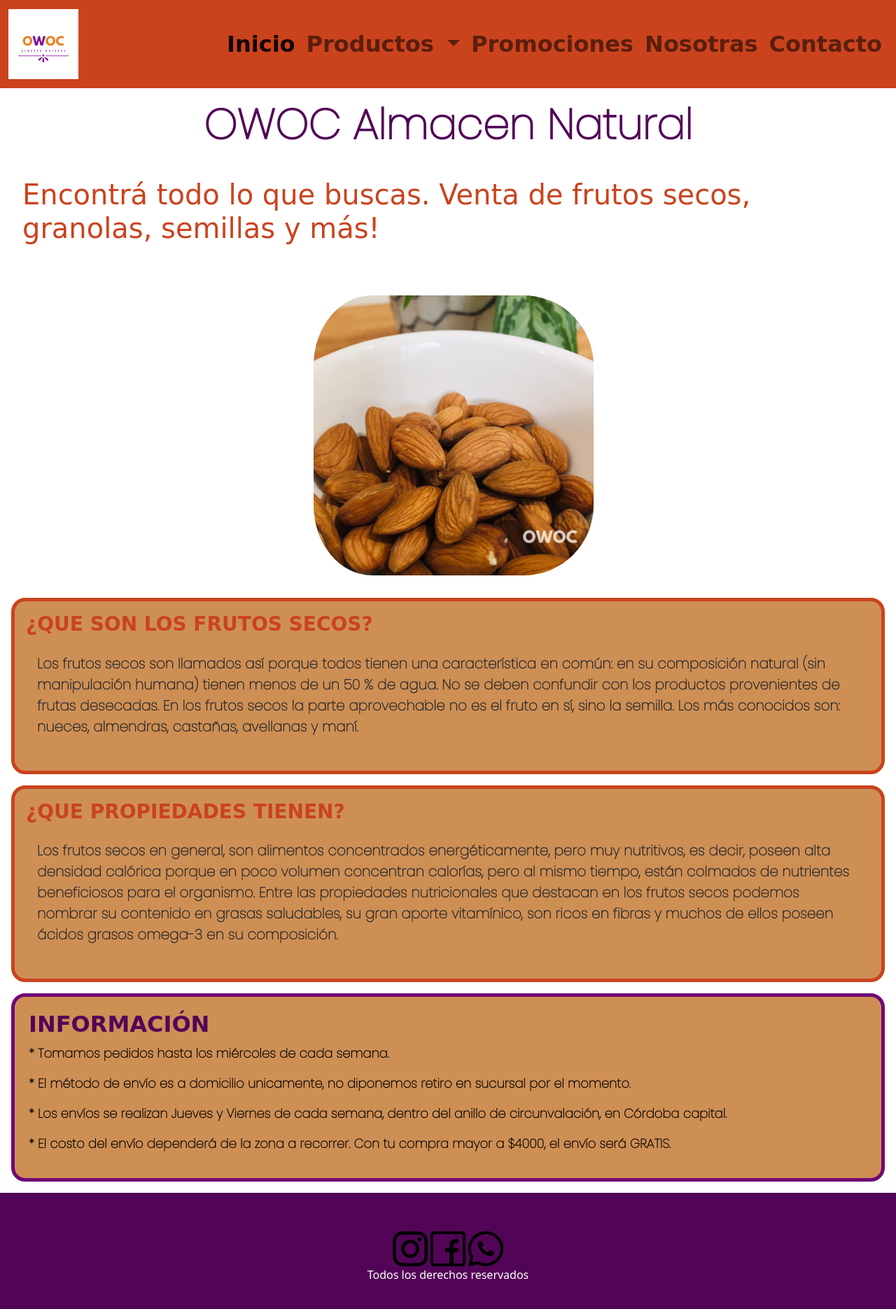
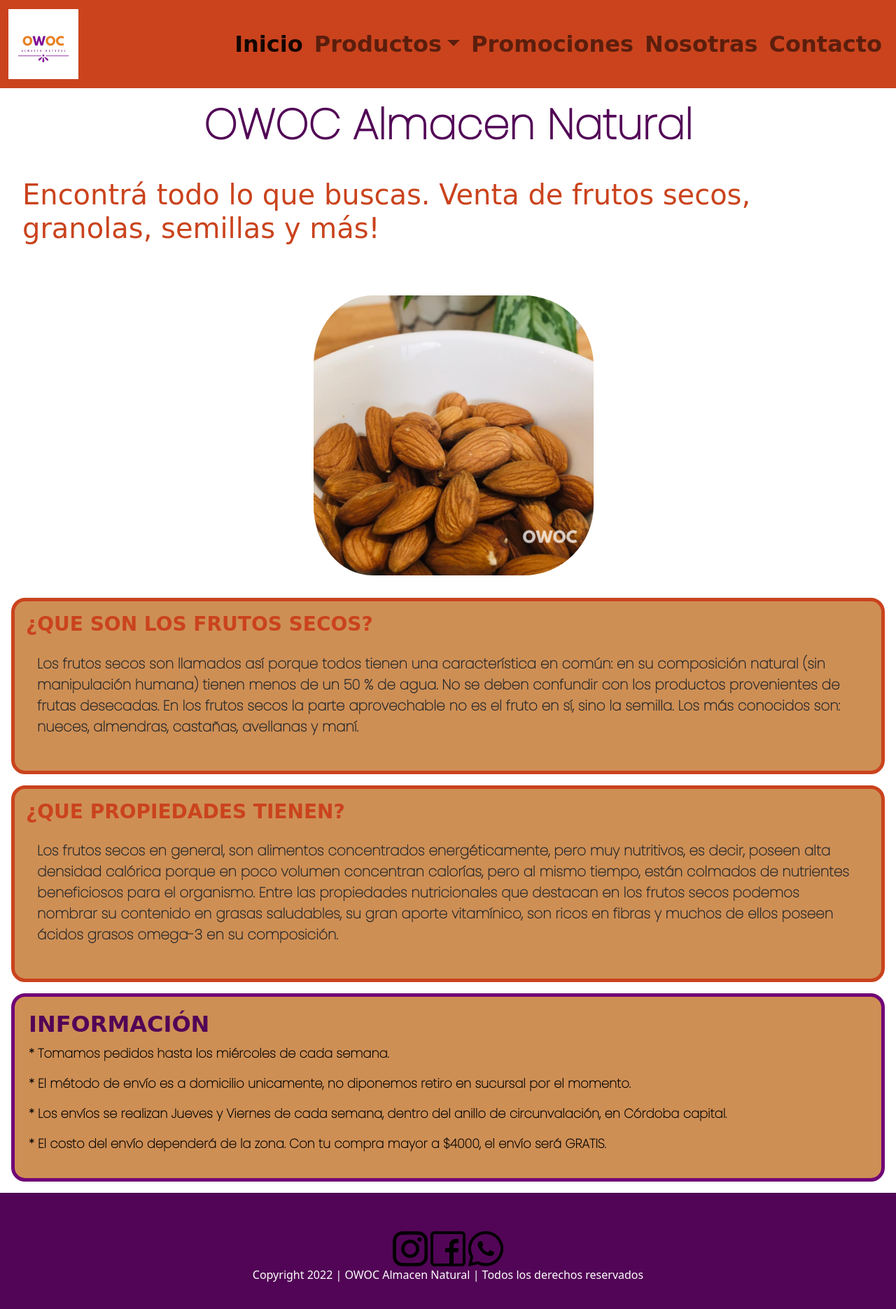
Before and after one commit to CamilaGonzalez03/Proyecto-final-OWOC, a website: page index.html in a window 1280 px wide. Shown: the whole page at 70% size. Drawn offline with nearby package versions, Linux system fonts and the light colour scheme; a web font is replaced by a local one.

Commit message:
cambio footer, agrego imagenes, controlo tabulaciones

```diff
--- a/index.html
+++ b/index.html
@@ -19,7 +19,6 @@
 </head>
 <body>
     <header>
-        <header>
         <nav class="navbar navbar-expand-lg navbar-light navegacion__color">
             <div class="container-fluid">
                 <a class="navbar-brand" href="index.html">
@@ -34,9 +33,7 @@
                             <a class="nav-link active" aria-current="page" href="index.html">Inicio</a>
                         </li>
                         <li class="nav-item dropdown">
-                            <a class="nav-link dropdown-toggle" href="paginas/productos.html" id="navbarDropdownMenuLink" role="button" data-bs-toggle="dropdown" aria-expanded="false">
-                                Productos
-                            </a>
+                            <a class="nav-link dropdown-toggle" href="paginas/productos.html" id="navbarDropdownMenuLink" role="button" data-bs-toggle="dropdown" aria-expanded="false">Productos</a>
                             <ul class="dropdown-menu navegacion__color" aria-labelledby="navbarDropdownMenuLink">
                                 <li><a class="dropdown-item" href="paginas/frutossecos.html">Frutos Secos</a></li>
                                 <li><a class="dropdown-item" href="paginas/frutasdesecadas.html">frutas desecadas</a></li>
@@ -85,7 +82,7 @@
             <p class="informacion__parrafos">* Tomamos pedidos hasta los miércoles de cada semana.</p>
             <p class="informacion__parrafos">* El método de envío es a domicilio unicamente, no diponemos retiro en sucursal por el momento.</p>
             <p class="informacion__parrafos">* Los envíos se realizan Jueves y Viernes de cada semana, dentro del anillo de circunvalación, en Córdoba capital.</p>
-            <p class="informacion__parrafos">* El costo del envío dependerá de la zona a recorrer. Con tu compra mayor a $4000, el envío será GRATIS.</p>
+            <p class="informacion__parrafos">* El costo del envío dependerá de la zona. Con tu compra mayor a $4000, el envío será GRATIS.</p>
         </section>
     </main>
     <footer>
@@ -95,7 +92,7 @@
             <a href="https://api.whatsapp.com/send?phone=543516603425&text=%C2%A1Hola!%20Quiero%20hacer%20un%20pedido..." target="_blank"><img src="recursos/whatsapp 50.png" alt="Logo de Whatsapp"/></a>
         </section>
         <section class="footer__derechos">
-            <p>Todos los derechos reservados</p>
+            <p>Copyright 2022 | OWOC Almacen Natural | Todos los derechos reservados</p>
         </section>
     </footer>
     <script src="https://cdn.jsdelivr.net/npm/bootstrap@5.1.3/dist/js/bootstrap.bundle.min.js" integrity="sha384-ka7Sk0Gln4gmtz2MlQnikT1wXgYsOg+OMhuP+IlRH9sENBO0LRn5q+8nbTov4+1p" crossorigin="anonymous"></script>
--- a/sass/_footer.scss
+++ b/sass/_footer.scss
@@ -2,6 +2,7 @@
     display: flex;
     flex-direction: column;
     align-items: center;
+    text-align: center;
     justify-content: center;
     background-color:$color-footer;
     height: 200px;
@@ -14,9 +15,8 @@
     }
     &__derechos{
         font-family: $font-titulos;
-        font-size: 20px;
+        font-size: 15px;
         font-weight: 600;
-        text-align: center;
         padding-top: 3rem;
     }
 }
--- a/sass/_header.scss
+++ b/sass/_header.scss
@@ -1,11 +1,11 @@
 .navegacion__color{
     background-color: $color-navegacion;
 }
+
 a {
     font-family: $font-subtitulos;
     font-weight: bold;
     font-size: 2rem;
-    color: $color-footer;
 }
 
 .dropdown-item{
--- a/sass/_promociones.scss
+++ b/sass/_promociones.scss
@@ -5,7 +5,7 @@
 .container__promociones {
     font-family: $font-titulos;
     font-weight: 900;
-    font-size: 15px;
+    font-size: 18px;
     text-align: center;
     color:$color-footer;
     margin-top: 2rem;
```
Also changed, not shown: paginas/contacto.html (+2 -4 lines), paginas/frutasdesecadas.html (+3 -5 lines), paginas/frutossecos.html (+2 -4 lines), paginas/nosotras.html (+2 -4 lines), paginas/otrosproductos.html (+1 -1 lines), paginas/promociones.html (+2 -4 lines), paginas/semillas.html (+2 -4 lines), css/estilos.css, recursos/arandanos 200.jpg (added), recursos/arandanoss 200.jpg (added). Lines whose indentation alone changed are shown as unchanged.
